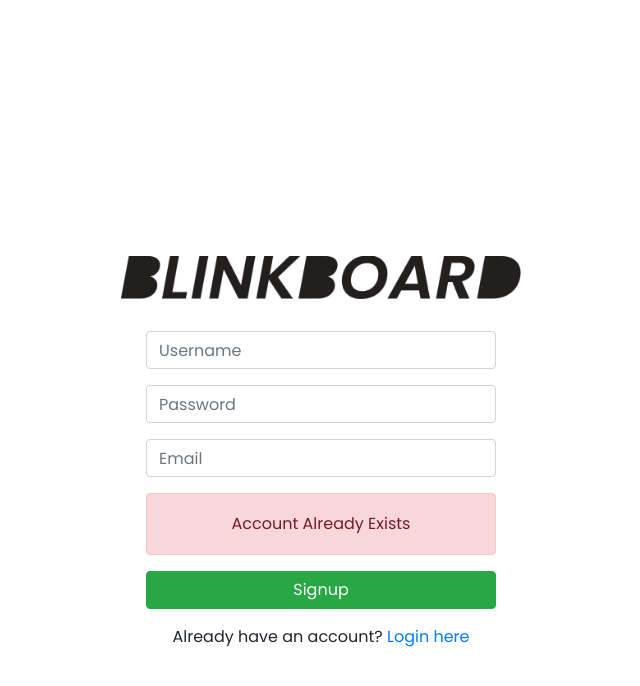
After one commit to MuhammadAfzaal113/blinkboard, a Django app: template backend/templates/signupfailed.html in a window 1280 px wide. The commit adds this page. Shown: the top 686 px of the page, without its empty margins (319-959 px from the left). Run offline with Django 5.2, Linux system fonts and the light colour scheme; the template is opened without the code that fills it, so the values that code supplies are empty; some libraries are stand-ins or nearby versions.

Commit message:
changes fixed

```diff
--- a/backend/templates/NewUserLogin.html
+++ b/backend/templates/NewUserLogin.html
@@ -11,10 +11,10 @@
     <link rel="stylesheet" href="{% static 'backend/style.css' %}">
     <style>
         .Alert-container{
-        border: 1px solid red;
+        border: 1px solid #076116;
         border-radius: 3px;
         text-align:center;
-        background-color: #f001011f;
+        background-color: #00ff9945;
         }
     </style>
 </head>
--- a/backend/templates/neighbourhood.html
+++ b/backend/templates/neighbourhood.html
@@ -490,6 +490,7 @@
                         <a href="#" id="home_link1"><img src="{% static 'backend/Graphics/123.png' %}" alt="Logo 1" class="img-fluid "
                                 style="height:50px; width: 50px;"></a>
 
+
                         <!-- Logo 2 -->
                         <img src="{% static 'backend/Graphics/BLINKBOARDLOGO.png' %}" alt="Logo 2" class="iuid "
                             style="width: 200px; text-align: center; flex-shrink: 0;">
--- /dev/null
+++ b/backend/templates/signupfailed.html
@@ -0,0 +1,97 @@
+<!DOCTYPE html>
+{% load static %}
+<html lang="en">
+  <head>
+    <meta charset="UTF-8" />
+    <meta name="viewport" content="width=device-width, initial-scale=1.0" />
+    <title>Login|-BlinkBoard</title>
+    <!-- Add Bootstrap CSS -->
+    <link rel="stylesheet" href="https://stackpath.bootstrapcdn.com/bootstrap/4.3.1/css/bootstrap.min.css" integrity="sha384-ggOyR0iXCbMQv3Xipma34MD+dH/1fQ784/j6cY/iJTQUOhcWr7x9JvoRxT2MZw1T" crossorigin="anonymous">
+
+    <!-- Add Custom Style CSS -->
+    <link
+      rel="stylesheet"
+      href="{% static 'backend/style.css' %}"
+    />
+
+  </head>
+  <body>
+    <section class="bb-main--body">
+      {% csrf_token %}
+      <div class="bb--screen-block signup--screen" style="margin-top: 30vh; border:none;">
+        <div class="bb-signup-screen-container">
+          <div class="bb-form-wrapper">
+            <div class="bb-signupform__wrapper mx-auto">
+              <div class="bb-signupform__inner">
+                <div class="bb-signupform__logo-wrapper py-3 mb-3">
+                  <img
+                    src="{% static 'backend/logo.jpg' %}"
+                    alt=""
+                    class="bb-logo img-fluid"
+                  />
+                </div>
+                <div class="bb-signupform__wrapper">
+                  <form method="post" action="{% url 'backend:signup' %}" class="bb__signup-form mx-auto">
+                    {% csrf_token %}
+                    <div class="form-group">
+                      <input
+                        type="text"
+                        class="form-control"
+                        id="signup__username"
+                        maxlength="16"
+                        pattern="[A-Za-z0-9]+"
+                        placeholder="Username"
+                        name="username"
+                      />
+                    </div>
+                    <!-- Password Input -->
+                    <div class="form-group">
+                      <input
+                        type="password"
+                        class="form-control"
+                        id="signup__password"
+                        maxlength="16"
+                        placeholder="Password"
+                        name="password"
+                      />
+                    </div>
+                    <!-- Email Input -->
+                    <div class="form-group">
+                      <input
+                        type="email"
+                        class="form-control"
+                        id="signup__email"
+                        placeholder="Email"
+                        name="email"
+                      />
+                    </div>
+                    <div class="form__alert alert alert-danger mt-3 fz-16 text-center">
+                                        <p style="padding: 0.375rem 0.75rem; margin-bottom:0px;">Account Already Exists</p>
+                                    </div>
+                    <!-- signup Button -->
+                    <button type="submit" class="btn btn-success btn-block bb-form__btn" id="signup__submit">
+                      Signup
+                    </button>
+<!--                    <div class="form__alert alert alert-danger mt-3 fz-16 text-center" style="display:none;" role="alert">-->
+<!--                       This account already exists,please login-->
+<!--                      </div>-->
+                  </form>
+                  <!-- Registration Message -->
+
+                  <p class="mt-3 text-center fz-16">
+                    Already have an account? <a href="{% url 'backend:login' %}" class="bb-form__switcher">Login here</a>
+                  </p>
+                </div>
+              </div>
+            </div>
+          </div>
+        </div>
+      </div>
+    </section>
+
+    <!-- Add Bootstrap JS and jQuery -->
+<!--    <script src="../Assets/includes/js/jquery.js"></script>-->
+    <!-- custom script here -->
+<!--    <script src="../Assets/includes/js/formscript.js"></script>-->
+  </body>
+</html>
```
Also changed, not shown: backend/views.py (+35 -32 lines).
